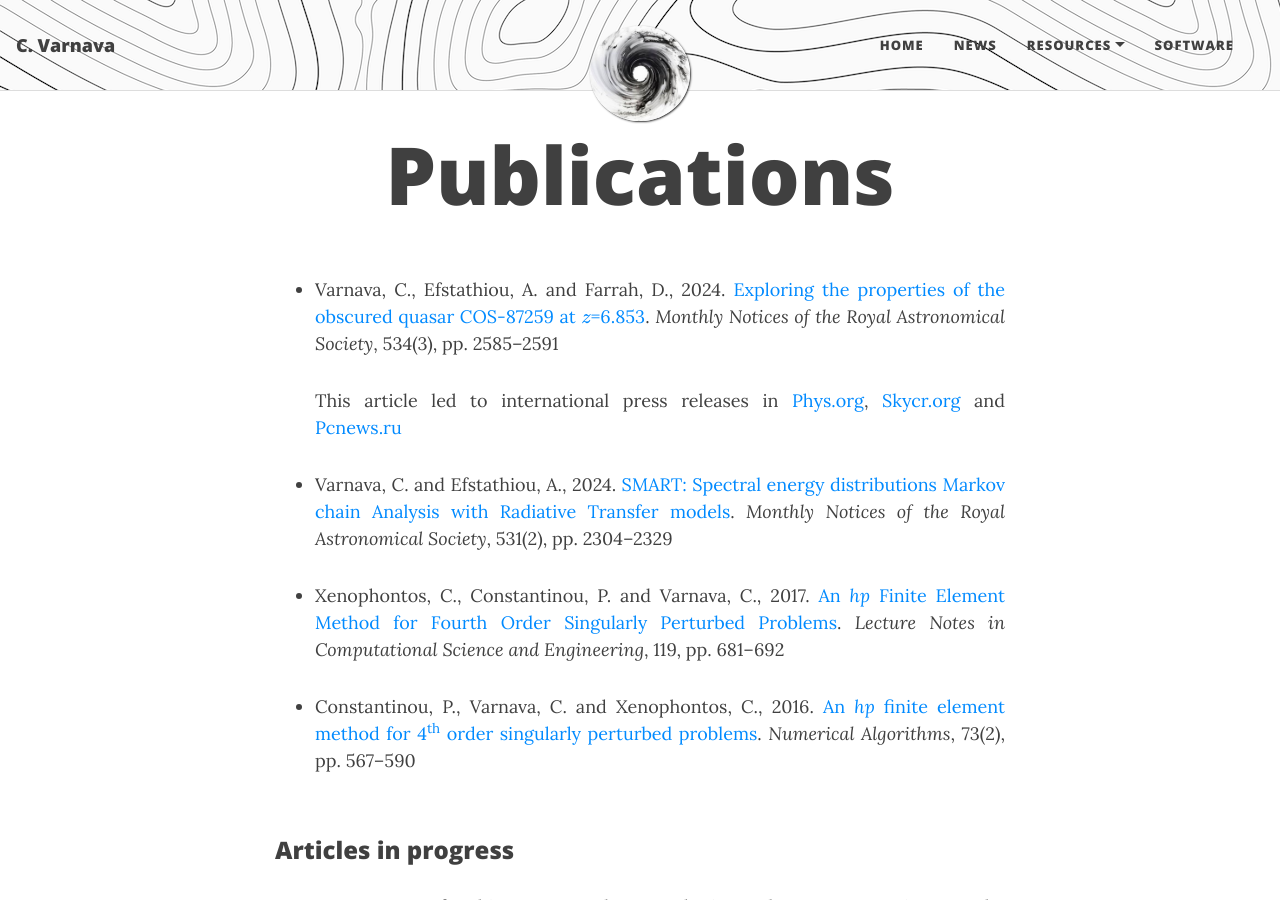
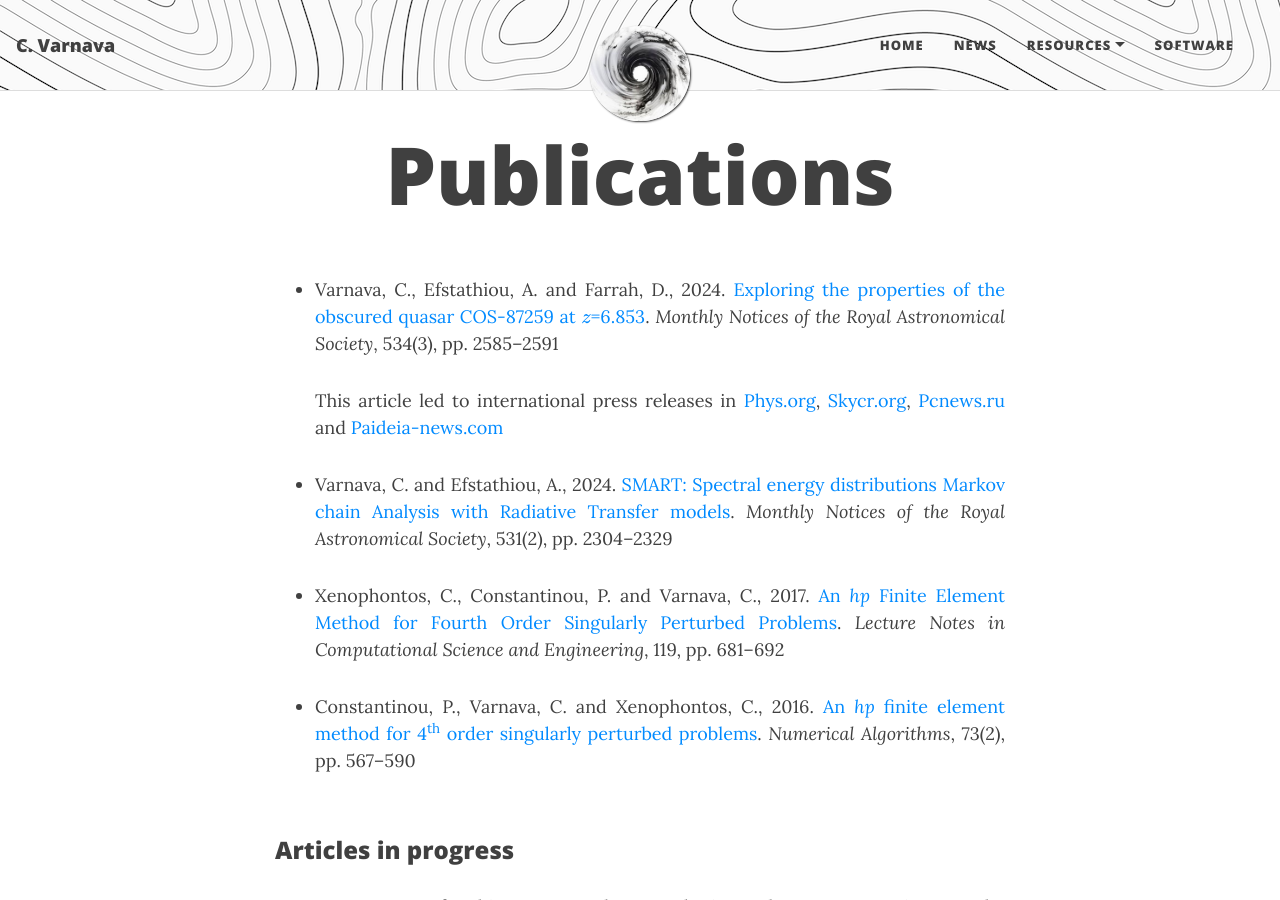
Before and after one commit to ch-var/ch-var.github.io, a Jekyll site: the page built from publications.html, in a window 1280 px wide and 900 px high. Built offline with Jekyll 4.4.1, drawn with Linux system fonts in a browser that asks for light colours; formulas are drawn with MathJax 3.

Commit message:
Update publications.html

```diff
--- a/publications.html
+++ b/publications.html
@@ -6,7 +6,7 @@
 <p>
 <ul>
 <li align='justify'>Varnava, C., Efstathiou, A. and Farrah, D., 2024. <a href="https://doi.org/10.1093/mnras/stae2221">Exploring the properties of the obscured quasar COS-87259 at \(z\)=6.853</a>. <i>Monthly Notices of the Royal Astronomical Society</i>, 534(3), pp. 2585–2591</li>
-<p align='justify'>This article led to international press releases in <a href="https://phys.org/news/2024-10-astronomers-explore-properties-obscured-hyperluminous.html">Phys.org</a>, <a href="https://skycr.org/2024/10/21/exploran-las-propiedades-de-un-cuasar-hiperluminoso-oscurecido/">Skycr.org</a> and <a href="https://pcnews.ru/news/astronomy_obnaruzili_sverhmassivnuu_cernuu_dyru_v_centre_galaktiki_cos_87259-1530160.html#gsc.tab=0">Pcnews.ru</a></p>
+<p align='justify'>This article led to international press releases in <a href="https://phys.org/news/2024-10-astronomers-explore-properties-obscured-hyperluminous.html">Phys.org</a>, <a href="https://skycr.org/2024/10/21/exploran-las-propiedades-de-un-cuasar-hiperluminoso-oscurecido/">Skycr.org</a>, <a href="https://pcnews.ru/news/astronomy_obnaruzili_sverhmassivnuu_cernuu_dyru_v_centre_galaktiki_cos_87259-1530160.html#gsc.tab=0">Pcnews.ru</a> and <a href="https://paideia-news.com/panepistimio-frederick/2024/11/11/ereynitria-toy-eyropaikoy-panepistimioy-meleta-ena-protogono-yperfoteino-kbazar">Paideia-news.com</a></p>
 <p>
 <li align='justify'>Varnava, C. and Efstathiou, A., 2024. <a href="https://doi.org/10.1093/mnras/stae1141">SMART: Spectral energy distributions Markov chain Analysis with Radiative Transfer models</a>. <i>Monthly Notices of the Royal Astronomical Society</i>, 531(2), pp. 2304–2329</li>
 <p>
```
